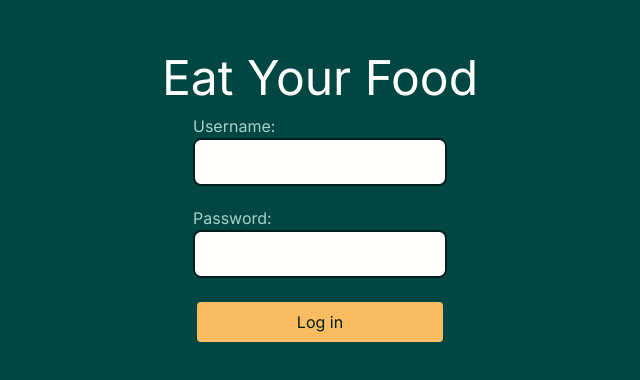
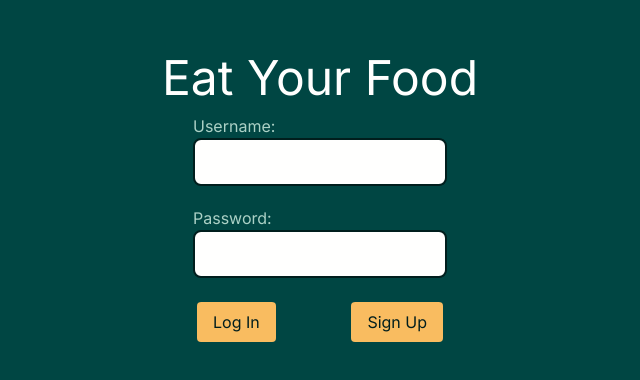
Before and after one commit to MonikaLu/eatyourfood, a Next.js app in the folder eatyourfood/: page / in a window 1280 px wide. Shown: the part 206-586 px from the top of the page, without its empty margins (320-960 px from the left). Built offline with nearby package versions, Linux system fonts and the light colour scheme.

Commit message:
Add next to packages

```diff
--- a/eatyourfood/src/app/page.tsx
+++ b/eatyourfood/src/app/page.tsx
@@ -37,9 +37,12 @@ export default function Home() {
           </div>
           <div>
             <Label content="Password:" htmlFor="password" />
-            <Input type="text" name="password" />
+            <Input type="password" name="password" />
           </div>
-          <Button content="Log in" />
+          <div className="flex flex-row justify-between">
+            <Button content="Log In" />
+            <Button content="Sign Up" />
+          </div>
         </div>
       </form>
     </main>
```
Also changed, not shown: eatyourfood/package.json (line endings or trailing spaces).
